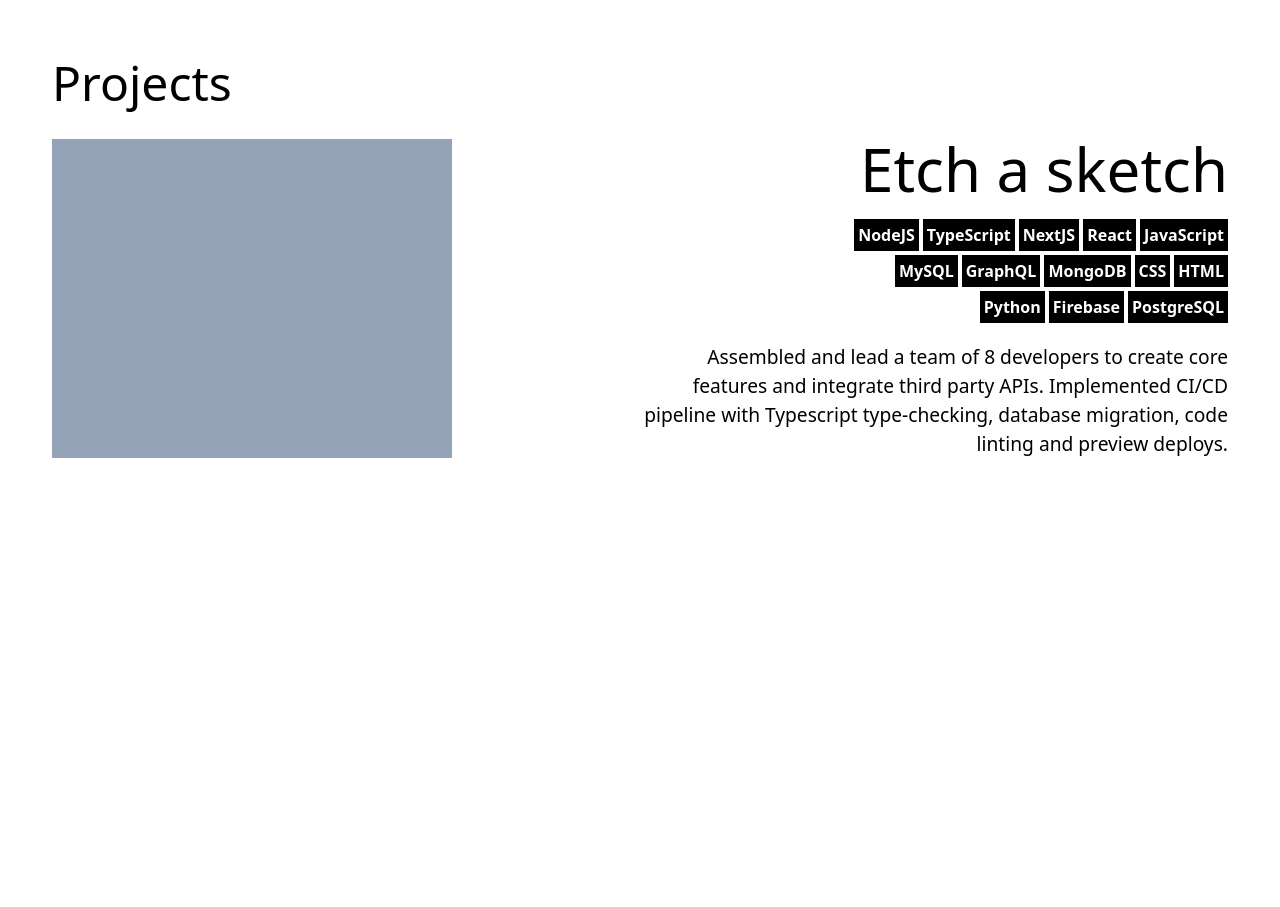
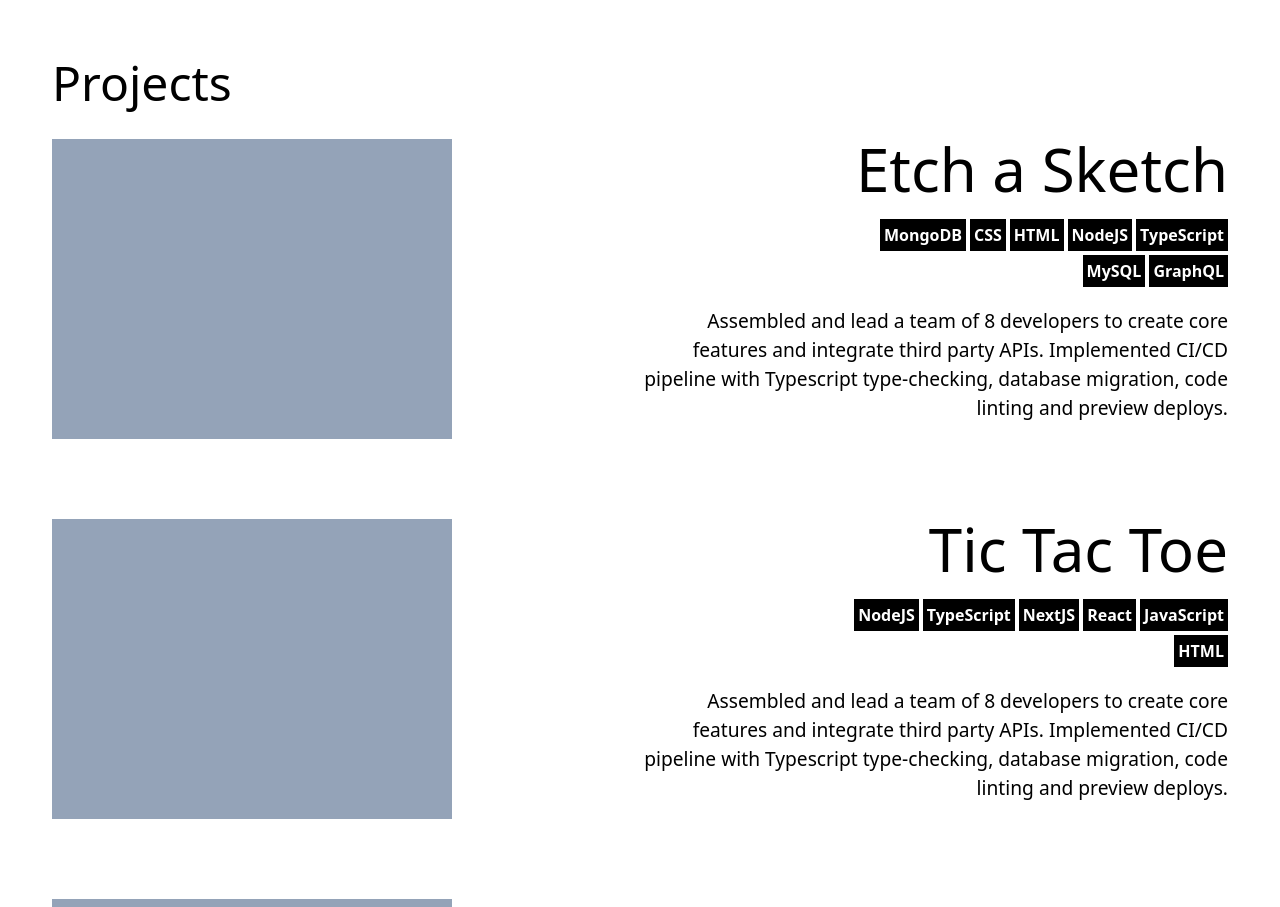
Before and after one commit to Inquisitive-Rishi/portfolio_website_V2, a React (Vite) app in the folder portfolio_website/: page / in a window 1280 px wide. Shown: the part 1900-2807 px from the top of the page. Before the commit the page ends 2370 px from the top, so only its background shows below. Built offline with nearby package versions, Linux system fonts and the light colour scheme.

Commit message:
finish project section structure

```diff
--- a/portfolio_website/src/components/BlogSection.jsx
+++ b/portfolio_website/src/components/BlogSection.jsx
@@ -5,7 +5,6 @@ import ParagraphNormal from "./paragraphs/ParagraphNormal";
 import Link from './Link'
 
 const featuredData = data.featuredSection;
-console.log(featuredData);
 
 function BlogSection() {
   return (
--- a/portfolio_website/src/components/Project.jsx
+++ /dev/null
@@ -1,19 +0,0 @@
-import * as data from '../data'
-import Skilltab from './Skilltab';
-import ParagraphNormal from './paragraphs/ParagraphNormal';
-import ProjectTitle from "./paragraphs/ProjectTitle";
-
-export default function Project() {
-  return (
-    <div className="flex justify-between">
-        <div className="min-h-[300px] w-[400px] bg-slate-400"></div>
-        <div className='max-w-[50%]'>
-            <ProjectTitle title="Etch a sketch"/>
-            <div className="flex flex-row-reverse flex-wrap ml-auto my-5 max-w-[70%] gap-1 max-[790px]:justify-center max-[790px]:mx-auto">
-            {data.skills.map(skill => <Skilltab key={skill} text={skill}/>)}
-            </div>
-            <ParagraphNormal style="text-pretty text-right" text= "Assembled and lead a team of 8 developers to create core features and integrate third party APIs. Implemented CI/CD pipeline with Typescript type-checking, database migration, code linting and preview deploys." />
-        </div>
-    </div>
-  )
-}
--- a/portfolio_website/src/components/ProjectSection.jsx
+++ b/portfolio_website/src/components/ProjectSection.jsx
@@ -1,12 +1,41 @@
 import SectionTitle from '../components/paragraphs/SectionTitle'
-import Project from './Project'
+import * as data from '../data'
+import Skilltab from './Skilltab';
+import ParagraphNormal from './paragraphs/ParagraphNormal';
+import ProjectTitle from "./paragraphs/ProjectTitle";
 
+const projects = data.projects;
 
 export default function ProjectSection() {
   return (
     <div>
         <SectionTitle text="Projects"/>
-        <Project/>
+        <div className='flex flex-col gap-20'>
+        {projects.map(project => {
+        return (
+          <div key={project.id} className='flex justify-between' >
+          <div className="min-h-[300px] w-[400px] bg-slate-400"></div>
+          <div className='max-w-[50%]'>
+               <ProjectTitle key={project.title} title={project.title}/>
+               <div className="flex flex-row-reverse flex-wrap ml-auto my-5 max-w-[70%] gap-1 max-[790px]:justify-center max-[790px]:mx-auto">
+               {project.stacks.map(skill => <Skilltab key={skill} text={skill}/>)}
+               </div>
+               <ParagraphNormal key={project.paragraph} style="text-pretty text-right" text={project.paragraph}/>
+          </div>
+          </div>
+          )})}
+        </div>
     </div>
-)
+  )
 }
+
+{/* <div key={obj.id}>
+<div className="min-h-[300px] w-[400px] bg-slate-400"></div>
+  <div className='max-w-[50%]'>
+      <ProjectTitle title={obj.title}/>
+      <div className="flex flex-row-reverse flex-wrap ml-auto my-5 max-w-[70%] gap-1 max-[790px]:justify-center max-[790px]:mx-auto">
+      {obj.stacks.map(skill => <Skilltab key={skill} text={skill}/>)}
+      </div>
+      <ParagraphNormal style="text-pretty text-right" text={obj.paragraph}/>
+  </div>
+</div> */}
--- a/portfolio_website/src/data.js
+++ b/portfolio_website/src/data.js
@@ -9,6 +9,38 @@ const featuredSection = [
 
 const skills = ['JavaScript','React','NextJS','TypeScript','NodeJS','HTML','CSS','MongoDB','GraphQL','MySQL','PostgreSQL','Firebase','Python']
 
+const projects = [
+    {
+        id: 1,
+        title: "Etch a Sketch",
+        stacks: ['TypeScript','NodeJS','HTML','CSS','MongoDB','GraphQL','MySQL'],
+        paragraph: "Assembled and lead a team of 8 developers to create core features and integrate third party APIs. Implemented CI/CD pipeline with Typescript type-checking, database migration, code linting and preview deploys."
+    },
+    {
+        id: 2,
+        title: "Tic Tac Toe",
+        stacks: ['JavaScript','React','NextJS','TypeScript','NodeJS','HTML'],
+        paragraph: "Assembled and lead a team of 8 developers to create core features and integrate third party APIs. Implemented CI/CD pipeline with Typescript type-checking, database migration, code linting and preview deploys."
+    },
+    {
+        id: 3,
+        title: "To Do App",
+        stacks: ['TypeScript','NodeJS','HTML','CSS','MongoDB','GraphQL','MySQL'],
+        paragraph: "I built the latest version of the site to improve speed and performance. It features statically generated pages, cloud image resizing and a custom CMS."
+    },
+    {
+        id: 4,
+        title: "Chat App",
+        stacks: ['TypeScript','NodeJS','HTML','CSS','MongoDB','GraphQL','MySQL'],
+        paragraph: "Looking for an apartment in Montreal is quite a pain. Since Kijiji doesn't provide a public API, I made one that runs on a local server"
+    },
+    {
+        id: 5,
+        title: "Where's Waldo",
+        stacks: ['TypeScript','NodeJS','HTML','CSS','MongoDB'],
+        paragraph: "Save your home workouts and display them in a friendly manner. Share with your friends!"
+    },
 
+]
 
-export {btns, heroTxt, featuredSection, skills};
+export {btns, heroTxt, featuredSection, skills, projects};
```
